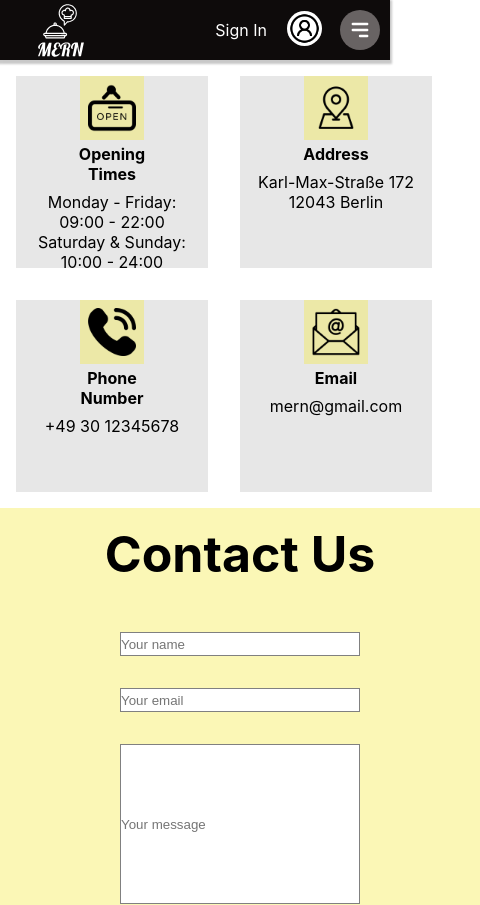
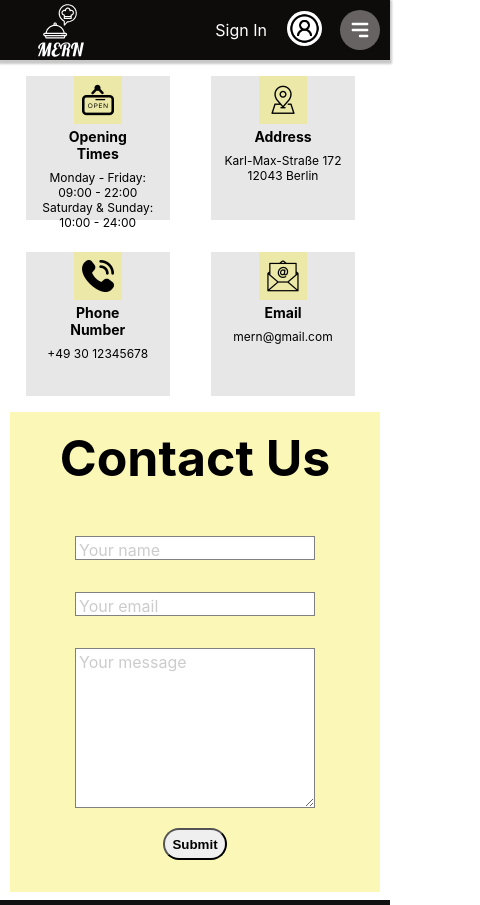
Before and after one commit to AbdullaAlwaki/restaurant, a React (Create React App) app: page /contact in a window 390 px wide. Shown: the top 905 px of the page, 480 px wide, since content can reach past the window. Built offline with nearby package versions, Linux system fonts and the light colour scheme.

Commit message:
form design complete

```diff
--- a/src/App.css
+++ b/src/App.css
@@ -2,3 +2,46 @@
   margin: 0;
   padding: 0;
 }
+
+/*floating label above input*/
+.floating_group /*div container for input and label */ {
+position: relative;
+}
+
+input {
+  position: relative;
+}
+
+label {
+  position: absolute;
+  left: 20px;
+  top: 20px;
+  opacity: 0.2;
+}
+
+input:focus {
+  height: 2.2rem;
+}
+
+/*leave placeholder above input*/
+input:focus ~ label,
+textarea:focus ~ label,
+input:valid ~ label,
+textarea:valid ~ label {
+  position: absolute;
+  top: 7px;
+  left: 20px;
+  transition: all 1s ease-in-out;
+  background-color: rgb(231, 231, 231);
+  opacity: 1;
+}
+
+/*bigger size when value inside*/
+input:valid {
+  height: 2.5rem;
+  font-size: 16px;
+}
+
+textarea:valid {
+  padding-top: 15px;
+}
--- a/src/components/Contact/Contact.jsx
+++ b/src/components/Contact/Contact.jsx
@@ -33,9 +33,22 @@ function Contact() {
             <div className="contactField">
                 <p className="headingContact">Contact Us</p>
                 <form action="" className="formContact">
-                    <input type="text" name="name" className="inputContact" placeholder="Your name"/>
-                    <input type="email" name="email" id="" className="inputContact" placeholder="Your email" />
-                    <input type="text" name="textfield" className="inputContact" placeholder="Your message"/>
+                    {/*input name*/}
+                    <div className="floating_group">
+                        <input type="text" name="name"
+                    className="inputContact" required/>
+                        <label>Your name</label>
+                    </div>
+                    {/*input email*/}
+                    <div className="floating_group">
+                        <input type="email" name="email" className="inputContact" required/>
+                        <label>Your email</label>
+                    </div>
+                    {/*input message*/}
+                    <div className="floating_group">
+                        <textarea name="textfield" id="inputMessage" cols="30" rows="10" className="inputContact" required></textarea>
+                        <label>Your message</label>
+                    </div>
                     <button type="submit" className="buttonContact">Submit</button>
                 </form>
             </div>
--- a/src/styles/Contact.css
+++ b/src/styles/Contact.css
@@ -62,14 +62,16 @@
     height: 1.5rem;
     margin: 1rem;
     border: 1px solid gray;
+    padding: 5px;
 }
 
-.inputContact:nth-child(3) {
+#inputMessage {
     height: 10rem;
+    text-align: start;
+    padding-bottom: 8rem;
 }
 
 .buttonContact {
-    margin: 1rem;
     height: 2rem;
     width: 4rem;
     border-radius: 20px;
@@ -113,14 +115,33 @@
 
 @media screen and (max-width: 450px) {
     .containerContact {
-        margin: 0;
+        margin: auto;
     }
 
     .smallCon {
+        width: 95%;
         margin: auto;
     }
 
+    .smallConIns {
+        width: 9rem;
+        height: 9rem;
+    }
+    .logoContact {
+        width: 3rem;
+        height: 3rem;
+    }
+
+    .headingIcon {
+        font-size: 14px;
+    }
+
+    .textIcon {
+        font-size: 12px;
+    }
+
     .contactField {
-        margin: auto;
+        width: 95%;
+        margin-bottom: 0.5rem;
     }
 }
```
Also changed, not shown: 1 other file (tests, documents, lock files or other folders).
